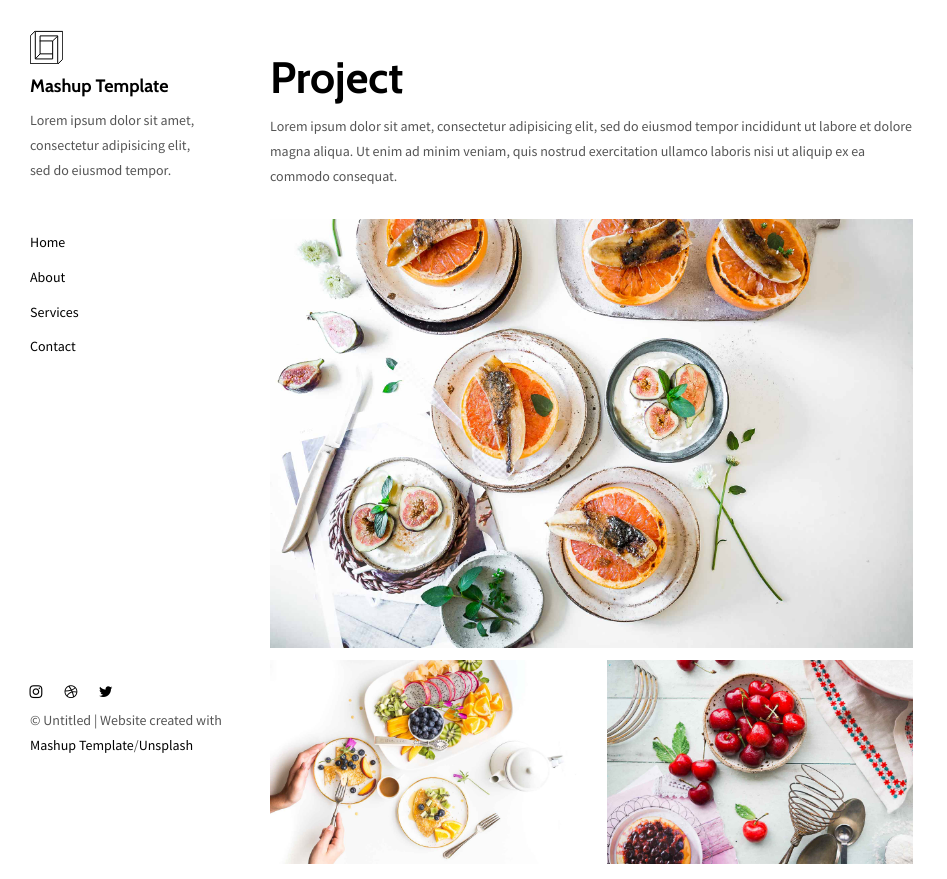
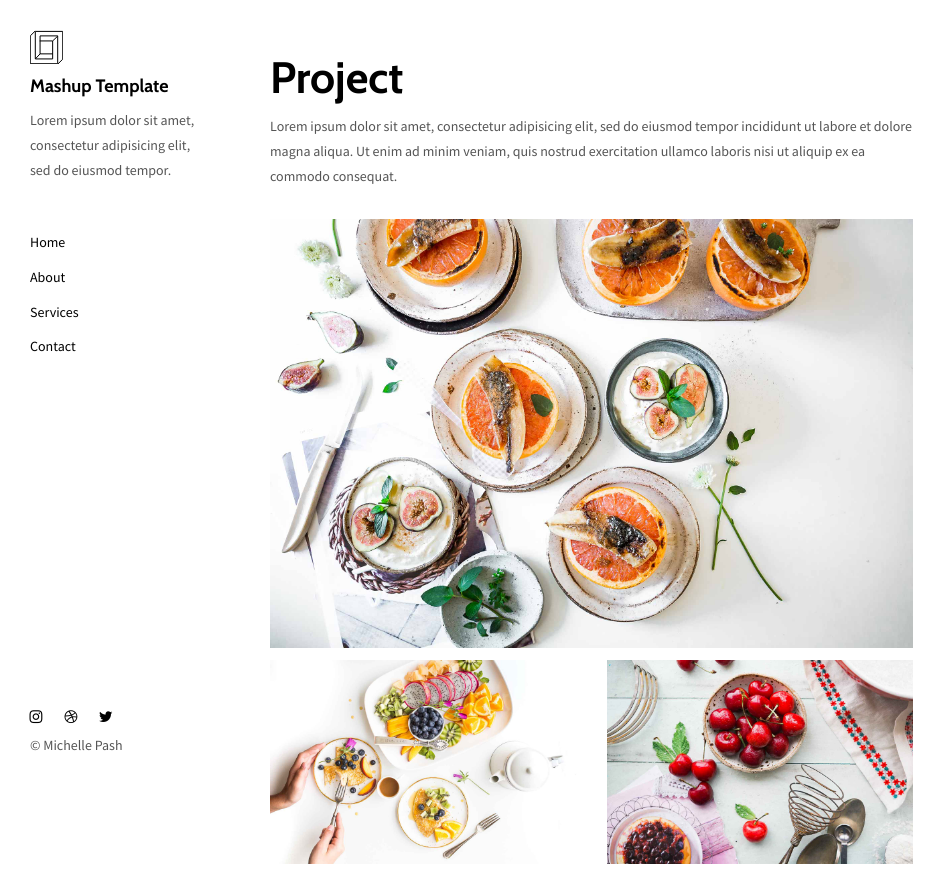
Before and after one commit to sachix1001/MichellePortfolio, a plain HTML site: page project.html in a window 1280 px wide. Shown: the top 879 px of the page, without its empty margins (0-947 px from the left). Drawn offline with nearby package versions, Linux system fonts and the light colour scheme.

Commit message:
change url

```diff
--- a/project.html
+++ b/project.html
@@ -71,16 +71,7 @@
               </a>
             </p>
             <p>
-              © Untitled | Website created with
-              <a
-                href="http://www.mashup-template.com/"
-                title="Create website with free html template"
-                >Mashup Template</a
-              >/<a
-                href="https://www.unsplash.com/"
-                title="Beautiful Free Images"
-                >Unsplash</a
-              >
+              © Michelle Pash
             </p>
           </nav>
         </div>
```
Also changed, not shown: sample/sample-page.html (+1 -10 lines), services.html (+3 -1 lines).
